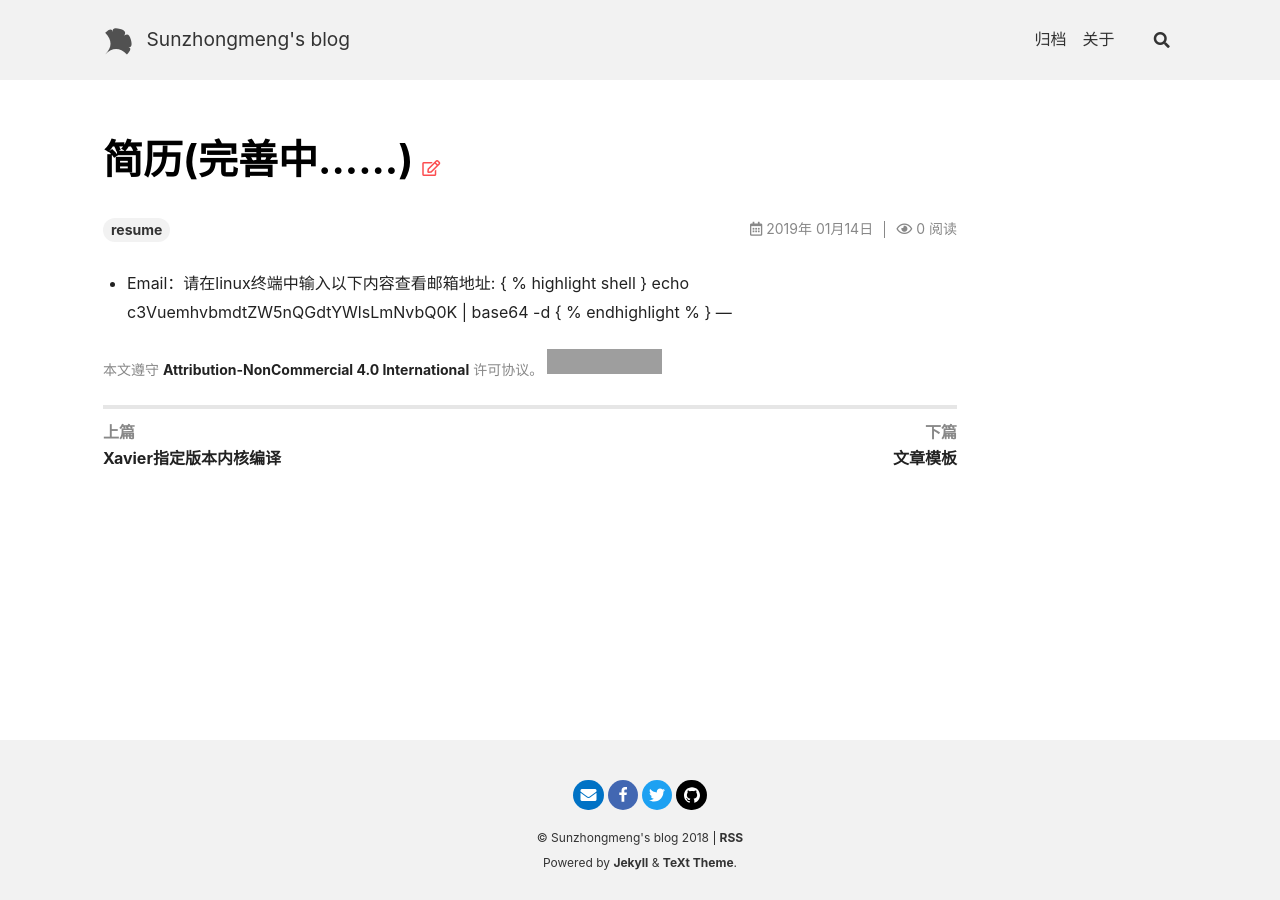
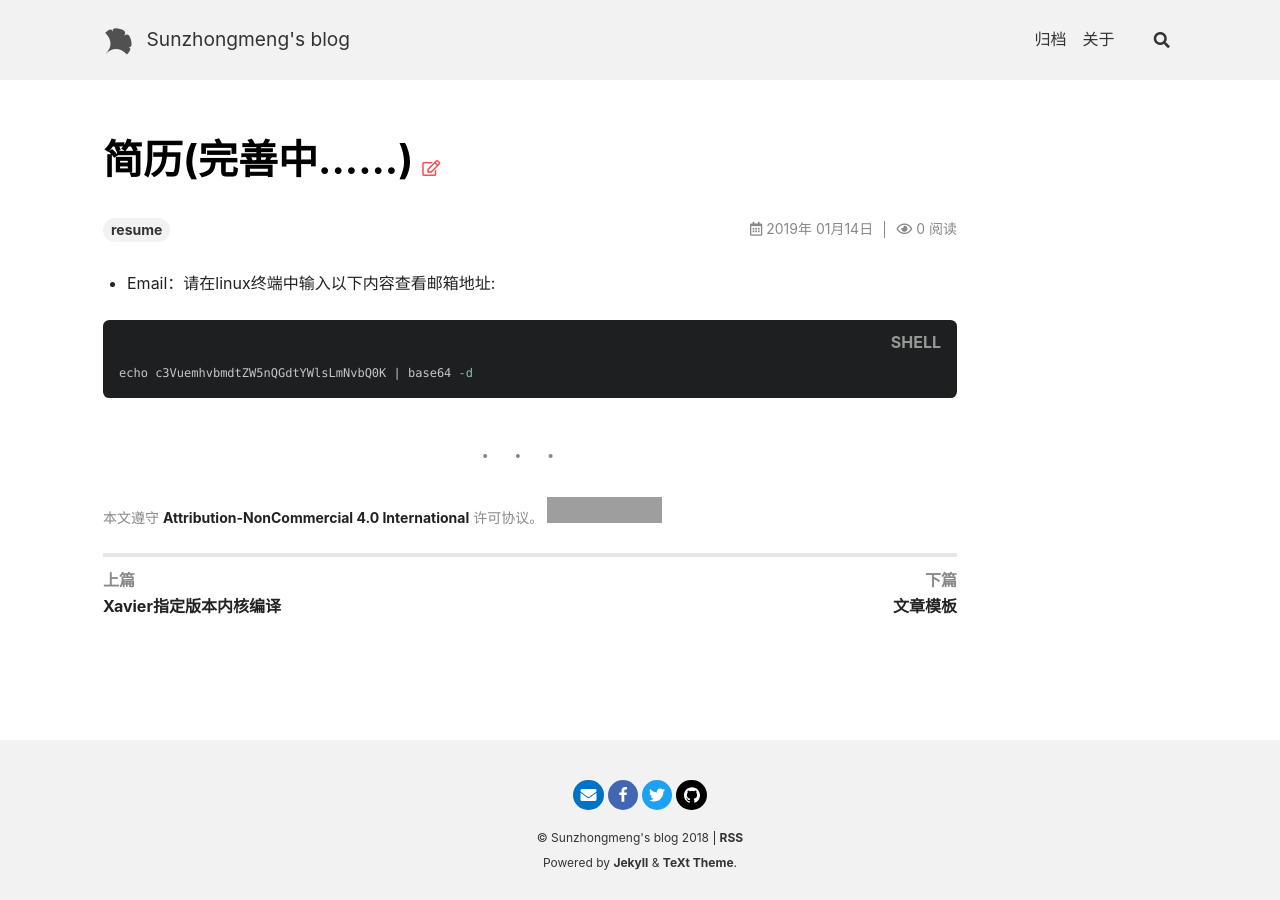
Before and after one commit to releung/sunzhongmeng.github.io, a Jekyll site: the page built from _posts/2019-01-14-resume.md, in a window 1280 px wide. Built offline with Jekyll 4.4.1, drawn with Linux system fonts in a browser that asks for light colours; nearby versions of some CDN libraries; comment, search, counter and statistics services are not loaded; grey boxes are pictures that could not be loaded.

Commit message:
add resume

```diff
--- a/_posts/2019-01-14-resume.md
+++ b/_posts/2019-01-14-resume.md
@@ -4,7 +4,8 @@ key : resume
 tags : resume
 ---
 * Email：请在linux终端中输入以下内容查看邮箱地址:
-{ % highlight shell }
+
+{% highlight shell %}
 echo c3VuemhvbmdtZW5nQGdtYWlsLmNvbQ0K | base64 -d
-{ % endhighlight % }
+{% endhighlight %}
 ---
```
